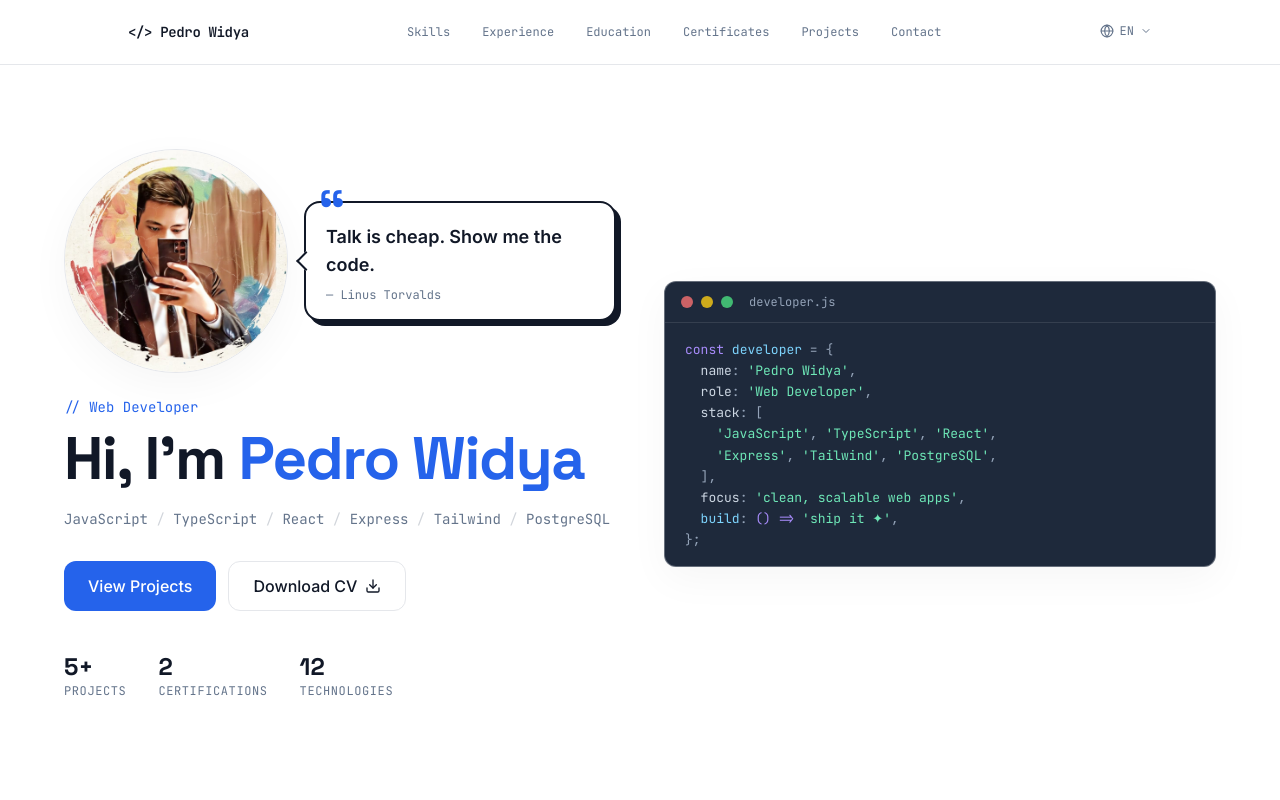
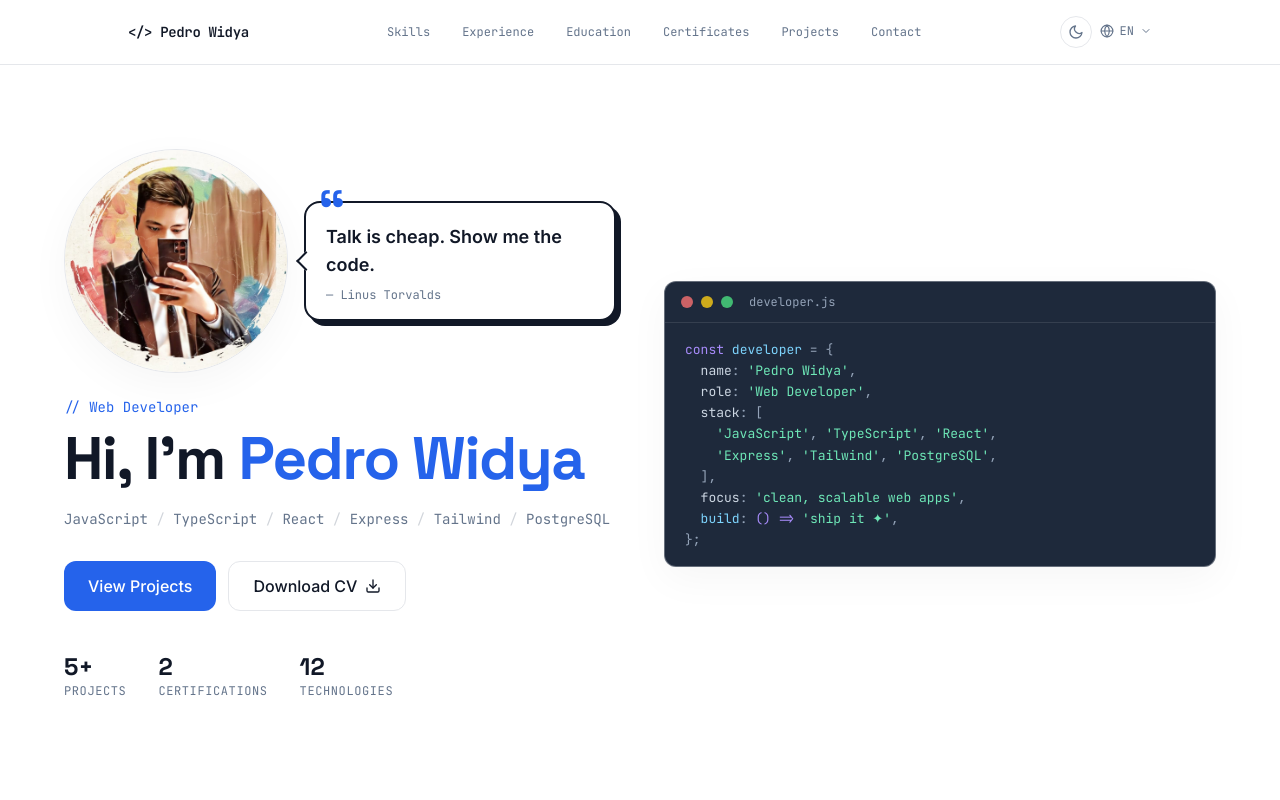
Before and after one commit to edrzvena/portofolio-react, a React (Create React App) app: page / in a window 1280 px wide. Shown: the top 800 px of the page. Built offline with nearby package versions, Linux system fonts and the light colour scheme.

Commit message:
update feature to navbar

```diff
--- a/src/App.js
+++ b/src/App.js
@@ -2,12 +2,15 @@ import React from "react";
 import './index.css';
 import Home from './pages/Home';
 import { LanguageProvider } from './context/LanguageContext';
+import { ThemeProvider } from './context/ThemeContext';
 
 const App = () => {
   return (
-    <LanguageProvider>
-      <Home />
-    </LanguageProvider>
+    <ThemeProvider>
+      <LanguageProvider>
+        <Home />
+      </LanguageProvider>
+    </ThemeProvider>
   );
 };
 
--- a/src/components/layout/Navbar.js
+++ b/src/components/layout/Navbar.js
@@ -3,6 +3,7 @@ import { FiMenu, FiX } from 'react-icons/fi';
 import { SECTION_IDS } from '../../constants/sections';
 import { useLanguage } from '../../context/LanguageContext';
 import LanguageSwitcher from '../ui/LanguageSwitcher';
+import ThemeToggle from '../ui/ThemeToggle';
 
 // Header full-width sticky bergaya glassmorphism terang (backdrop blur, putih 80%,
 // border bawah tipis) — sesuai DESIGN.md & mockup.
@@ -51,6 +52,7 @@ const Navbar = ({ activeSection, scrollToSection, isMenuOpen, setIsMenuOpen }) =
 
         {/* Kanan: pemilih bahasa + hamburger */}
         <div className="flex shrink-0 items-center gap-2">
+          <ThemeToggle />
           <LanguageSwitcher />
 
           {/* Hamburger (mobile) */}
```
